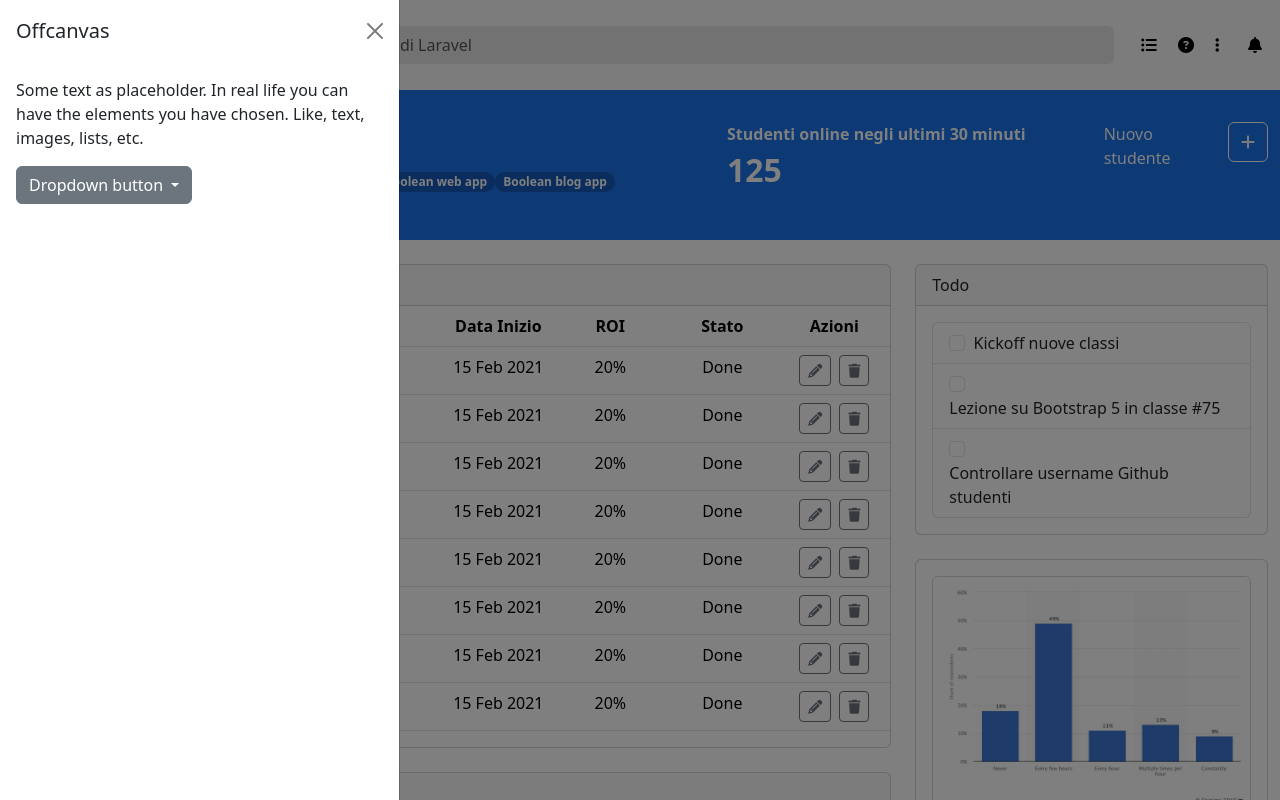
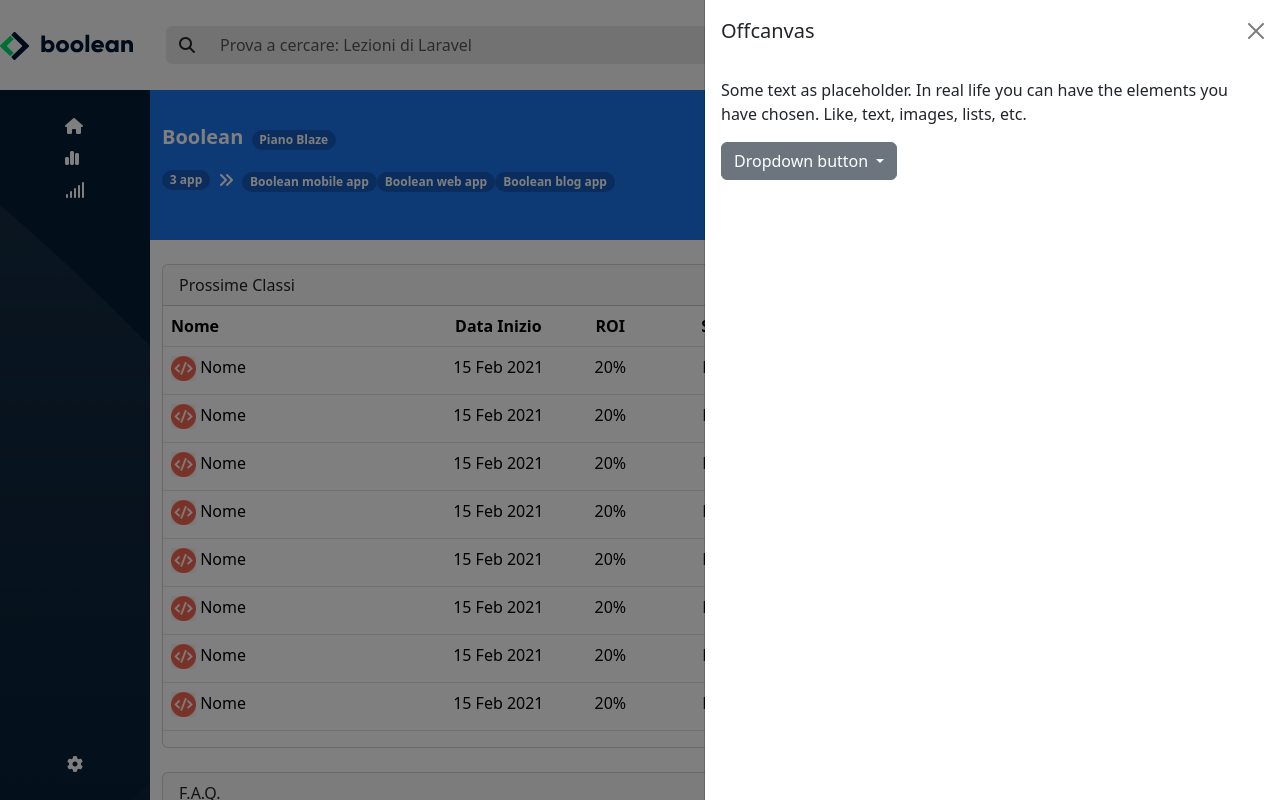
Before and after one commit to GencoMattia/html-css-bootstrap-dashboard, a plain HTML site: page index.html in a window 1280 px wide. Both pictures are taken after a click on the button 1247 px from the left and 142 px from the top of the page. Drawn offline with nearby package versions, Linux system fonts and the light colour scheme.

Commit message:
added off-canvas sizing to mediaquesry

```diff
--- a/CSS/style.css
+++ b/CSS/style.css
@@ -84,6 +84,10 @@ main {
     width: 7rem;
 }
 
+#new-students_off-canvas {
+    width: 100%;
+}
+
 /* Upcoming Classes */
 
 #main_central {
@@ -122,4 +126,8 @@ main {
     #bell-menu {
         width: 50px;
     }
+
+    #new-students_off-canvas {
+        width: 45%;
+    }
 }
--- a/index.html
+++ b/index.html
@@ -87,12 +87,12 @@
                         <p class="pe-3">
                             Nuovo studente
                         </p>
-                        <button id="top_add-student-button" class="btn btn-outline-light" type="button" data-bs-toggle="offcanvas" href="#offcanvasExample" role="button" aria-controls="offcanvasExample">
+                        <button id="top_add-student-button" class="btn btn-outline-light" type="button" data-bs-toggle="offcanvas" href="#new-students_off-canvas" role="button" aria-controls="new-students_off-canvas">
                             <i class="fa-solid fa-plus"></i>
                         </button>
-                        <div class="offcanvas offcanvas-start" tabindex="-1" id="offcanvasExample" aria-labelledby="offcanvasExampleLabel">
+                        <div class="offcanvas offcanvas-end" tabindex="-1" id="new-students_off-canvas" aria-labelledby="new-students_off-canvasLabel">
                             <div class="offcanvas-header">
-                                <h5 class="offcanvas-title" id="offcanvasExampleLabel">Offcanvas</h5>
+                                <h5 class="offcanvas-title" id="new-students_off-canvasLabel">Offcanvas</h5>
                                 <button type="button" class="btn-close" data-bs-dismiss="offcanvas" aria-label="Close"></button>
                             </div>
                             <div class="offcanvas-body">
```
